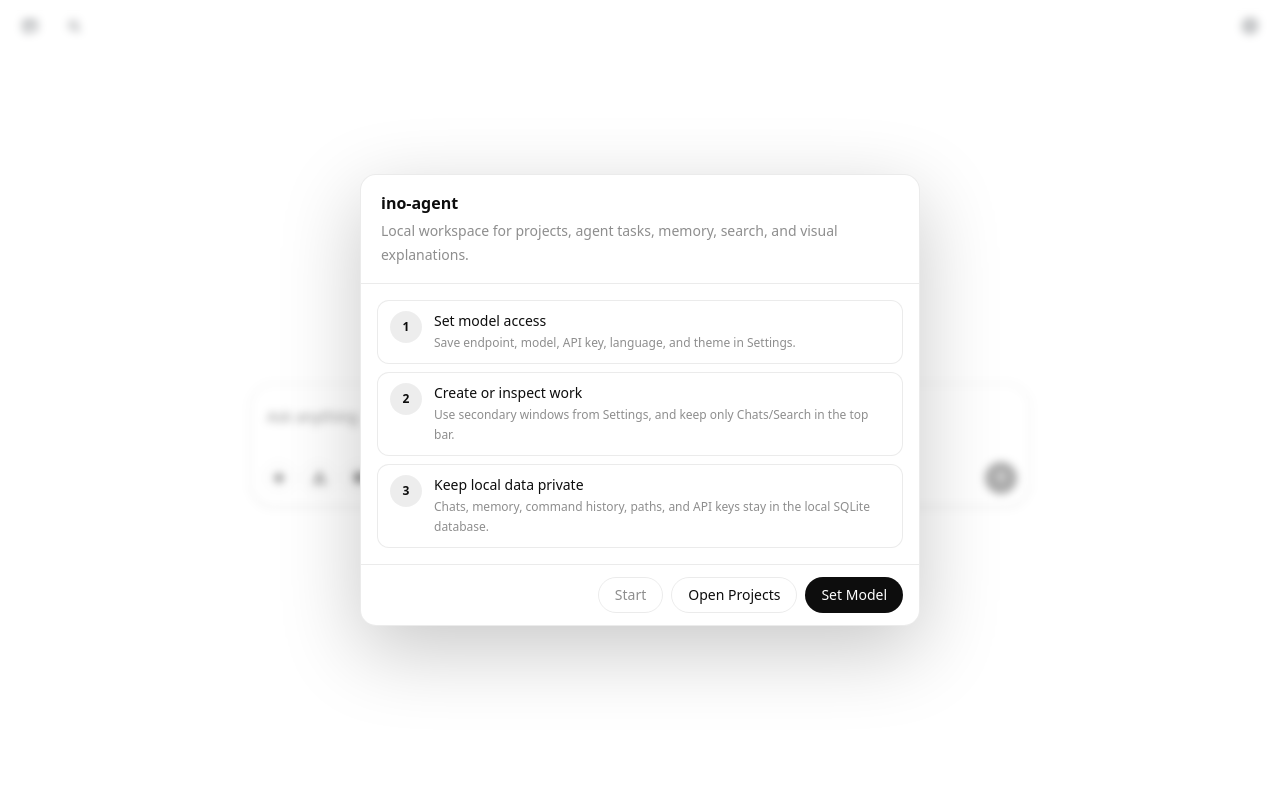
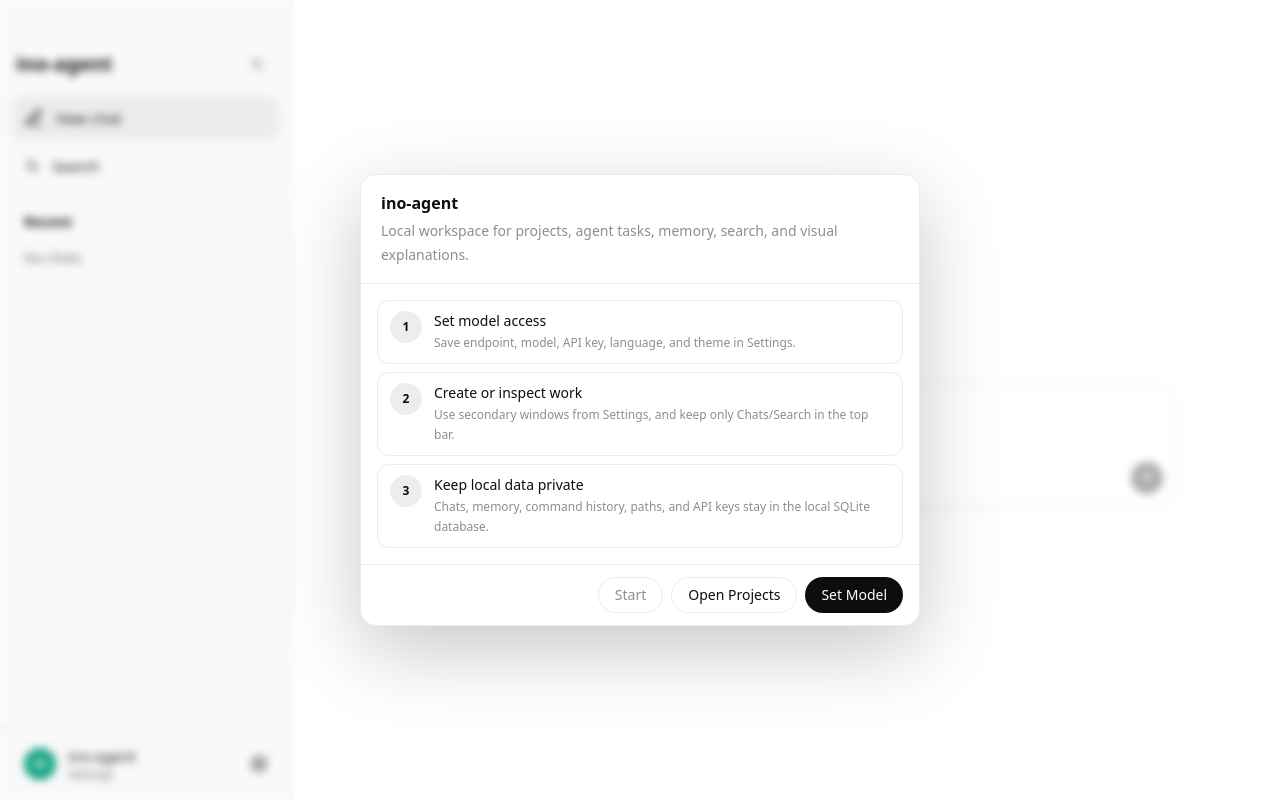
Before and after one commit to alimak4v/ino_agent, a React (Vite) app: page / in a window 1280 px wide. Built offline with nearby package versions, Linux system fonts and the light colour scheme.

Commit message:
Add ChatGPT-style main sidebar

```diff
--- a/src/App.tsx
+++ b/src/App.tsx
@@ -582,6 +582,15 @@ export default function App() {
     }
   }, [askText, loadCanvas]);
 
+  const handleNewChat = useCallback(() => {
+    setActiveAuxPanel(null);
+    setChatHomeVisible(true);
+    setTreeVisible(false);
+    setTargetMessageId("");
+    setChatError("");
+    setMessages([]);
+  }, []);
+
   const handleSelectTree = useCallback(
     async (treeId: string) => {
       const tree = trees.find((item) => item.id === treeId);
@@ -1190,22 +1199,31 @@ export default function App() {
   );
 
   return (
-    <main className="no-drag relative flex h-screen flex-col overflow-hidden bg-[color:var(--app-bg)] text-[color:var(--text)]">
+    <main className="no-drag relative flex h-screen overflow-hidden bg-[color:var(--app-bg)] text-[color:var(--text)]">
       <div className="drag-region absolute left-0 right-0 top-0 z-20 h-2" />
+      <MainSidebar
+        trees={trees}
+        activeTreeId={activeTreeId}
+        language={language}
+        onNewChat={handleNewChat}
+        onSelectTree={handleSelectTree}
+        onOpenSearch={() => void openAuxPanelWindow("search")}
+        onOpenSettings={() => void openAuxPanelWindow("settings")}
+      />
+      <div className="flex min-w-0 flex-1 flex-col overflow-hidden">
         <header
           className={`no-drag relative z-40 flex h-12 shrink-0 items-center bg-[color:var(--app-bg)] px-3 ${
             chatHomeVisible ? "" : "border-b border-[color:var(--border)]"
           }`}
         >
           <div
-          className={`absolute left-3 top-2 flex min-w-0 items-center justify-start gap-2 ${
+            className={`absolute left-3 top-2 flex min-w-0 items-center justify-start gap-2 md:hidden ${
               titlebarNeedsTrafficSpace ? "pl-0 sm:pl-[72px]" : "pl-0"
             }`}
           >
             {titlebarNeedsTrafficSpace && (
               <div className="drag-region mr-1 hidden h-8 w-2 shrink-0 sm:flex" />
             )}
-          <div className="relative">
             <TopBarButton
               label={uiText(language, "chats")}
               active={activeAuxPanel === "chats"}
@@ -1213,7 +1231,6 @@ export default function App() {
             >
               <ChatsIcon />
             </TopBarButton>
-          </div>
             <TopBarButton
               label={uiText(language, "search")}
               active={activeAuxPanel === "search"}
@@ -1221,6 +1238,20 @@ export default function App() {
             >
               <SearchIcon />
             </TopBarButton>
+          </div>
+          {!chatHomeVisible && (
+            <div className="pointer-events-none absolute left-1/2 top-1/2 flex max-w-[min(560px,42vw)] -translate-x-1/2 -translate-y-1/2 flex-col items-center justify-center leading-tight">
+              <div className="max-w-full truncate text-sm font-semibold text-[color:var(--text)]">
+                {titlebarTitle}
+              </div>
+              {titlebarSubtitle && (
+                <div className="mt-0.5 max-w-full truncate text-[11px] text-[color:var(--muted)]">
+                  {titlebarSubtitle}
+                </div>
+              )}
+            </div>
+          )}
+          <div className="absolute right-3 top-2 flex min-w-0 items-center justify-end gap-2">
             {!chatHomeVisible && (
               <TopBarButton
                 label={treeVisible ? uiText(language, "focus") : uiText(language, "tree")}
@@ -1238,20 +1269,7 @@ export default function App() {
                 <PanelIcon />
               </TopBarButton>
             )}
-        </div>
-        {!chatHomeVisible && (
-          <div className="pointer-events-none absolute left-1/2 top-1/2 flex max-w-[min(560px,42vw)] -translate-x-1/2 -translate-y-1/2 flex-col items-center justify-center leading-tight">
-            <div className="max-w-full truncate text-sm font-semibold text-[color:var(--text)]">
-              {titlebarTitle}
-            </div>
-            {titlebarSubtitle && (
-              <div className="mt-0.5 max-w-full truncate text-[11px] text-[color:var(--muted)]">
-                {titlebarSubtitle}
-              </div>
-            )}
-          </div>
-        )}
-        <div className="absolute right-3 top-2 flex min-w-0 items-center justify-end gap-2">
+            <div className="md:hidden">
               <TopBarButton
                 label={uiText(language, "settings")}
                 active={activeAuxPanel === "settings"}
@@ -1260,6 +1278,7 @@ export default function App() {
               >
                 <SettingsIcon />
               </TopBarButton>
+            </div>
           </div>
         </header>
         <div className="min-h-0 flex flex-1 flex-col overflow-hidden md:flex-row">
@@ -1335,6 +1354,7 @@ export default function App() {
               onOpenTarget={handleOpenTarget}
             />
           </Suspense>
+        </div>
       </div>
       {onboardingOpen && (
         <OnboardingPanel
@@ -1778,6 +1798,110 @@ function TopBarButton({
   );
 }
 
+function MainSidebar({
+  trees,
+  activeTreeId,
+  language,
+  onNewChat,
+  onSelectTree,
+  onOpenSearch,
+  onOpenSettings,
+}: {
+  trees: TreeSummary[];
+  activeTreeId: string | null;
+  language: InterfaceLanguage;
+  onNewChat: () => void;
+  onSelectTree: (treeId: string) => void;
+  onOpenSearch: () => void;
+  onOpenSettings: () => void;
+}) {
+  const orderedTrees = [...trees].sort((a, b) => b.updated_at - a.updated_at);
+
+  return (
+    <aside className="no-drag hidden h-screen w-[292px] shrink-0 flex-col border-r border-[#e5e5e5] bg-[#f9f9f9] text-[#171717] md:flex">
+      <div className="drag-region h-10 shrink-0" />
+      <div className="flex h-12 shrink-0 items-center justify-between px-4">
+        <div className="truncate text-xl font-semibold tracking-normal">ino-agent</div>
+        <button
+          type="button"
+          onClick={onOpenSearch}
+          aria-label={uiText(language, "search")}
+          title={uiText(language, "search")}
+          className="inline-flex h-9 w-9 shrink-0 items-center justify-center rounded-lg text-[#5f6368] transition-colors hover:bg-[#ececec] hover:text-[#202123] focus-visible:bg-[#ececec] focus-visible:outline-none"
+        >
+          <SearchIcon />
+        </button>
+      </div>
+      <nav className="shrink-0 space-y-1 px-3 py-2">
+        <button
+          type="button"
+          onClick={onNewChat}
+          className="flex h-11 w-full items-center gap-3 rounded-xl bg-[#ececec] px-3 text-left text-[15px] font-medium text-[#171717] transition-colors hover:bg-[#e7e7e7] focus-visible:bg-[#e7e7e7] focus-visible:outline-none"
+        >
+          <NewChatIcon />
+          <span className="truncate">{uiText(language, "newChat")}</span>
+        </button>
+        <button
+          type="button"
+          onClick={onOpenSearch}
+          className="flex h-11 w-full items-center gap-3 rounded-xl px-3 text-left text-[15px] text-[#171717] transition-colors hover:bg-[#ececec] focus-visible:bg-[#ececec] focus-visible:outline-none"
+        >
+          <SearchIcon />
+          <span className="truncate">{uiText(language, "search")}</span>
+        </button>
+      </nav>
+      <div className="min-h-0 flex-1 overflow-y-auto px-3 py-4">
+        <div className="mb-2 px-3 text-sm font-semibold text-[#171717]">
+          {uiText(language, "recent")}
+        </div>
+        {orderedTrees.length === 0 ? (
+          <div className="px-3 py-2 text-sm text-[#6b6b6b]">{uiText(language, "noChats")}</div>
+        ) : (
+          <div className="space-y-0.5">
+            {orderedTrees.map((tree) => {
+              const active = tree.id === activeTreeId;
+              return (
+                <button
+                  key={tree.id}
+                  type="button"
+                  onClick={() => onSelectTree(tree.id)}
+                  className={`flex h-10 w-full min-w-0 items-center rounded-xl px-3 text-left text-[15px] transition-colors focus-visible:outline-none ${
+                    active
+                      ? "bg-[#ececec] text-[#171717]"
+                      : "text-[#171717] hover:bg-[#ececec] focus-visible:bg-[#ececec]"
+                  }`}
+                >
+                  <span className="truncate">{tree.title}</span>
+                </button>
+              );
+            })}
+          </div>
+        )}
+      </div>
+      <div className="shrink-0 border-t border-[#e5e5e5] p-3">
+        <button
+          type="button"
+          onClick={onOpenSettings}
+          className="flex h-12 w-full items-center gap-3 rounded-xl px-3 text-left transition-colors hover:bg-[#ececec] focus-visible:bg-[#ececec] focus-visible:outline-none"
+        >
+          <span className="flex h-8 w-8 shrink-0 items-center justify-center rounded-full bg-[#10a37f] text-xs font-semibold text-white">
+            IA
+          </span>
+          <span className="min-w-0 flex-1">
+            <span className="block truncate text-[15px] font-medium text-[#171717]">
+              ino-agent
+            </span>
+            <span className="block truncate text-xs text-[#6b6b6b]">
+              {uiText(language, "settings")}
+            </span>
+          </span>
+          <SettingsIcon />
+        </button>
+      </div>
+    </aside>
+  );
+}
+
 function titleFromPrompt(content: string, language: InterfaceLanguage) {
   const firstLine =
     content
@@ -2234,6 +2358,24 @@ function ChatsIcon() {
   );
 }
 
+function NewChatIcon() {
+  return (
+    <svg
+      aria-hidden="true"
+      className="h-5 w-5 shrink-0"
+      fill="none"
+      stroke="currentColor"
+      strokeLinecap="round"
+      strokeLinejoin="round"
+      strokeWidth="2"
+      viewBox="0 0 24 24"
+    >
+      <path d="M12 20h9" />
+      <path d="M16.5 3.5a2.1 2.1 0 0 1 3 3L7 19l-4 1 1-4Z" />
+    </svg>
+  );
+}
+
 function ProjectIcon() {
   return (
     <svg
--- a/src/lib/i18n.ts
+++ b/src/lib/i18n.ts
@@ -87,6 +87,7 @@ type TranslationKey =
   | "onboardingPrivacyTitle"
   | "onboardingPrivacyText"
   | "newChat"
+  | "recent"
   | "latestFirst"
   | "noChats"
   | "messages";
@@ -165,6 +166,7 @@ const STRINGS: Record<InterfaceLanguage, Record<TranslationKey, string>> = {
     onboardingPrivacyTitle: "Keep local data private",
     onboardingPrivacyText: "Chats, memory, command history, paths, and API keys stay in the local SQLite database.",
     newChat: "New chat",
+    recent: "Recent",
     latestFirst: "Latest first",
     noChats: "No chats",
     messages: "messages",
@@ -242,6 +244,7 @@ const STRINGS: Record<InterfaceLanguage, Record<TranslationKey, string>> = {
     onboardingPrivacyTitle: "Храните данные локально",
     onboardingPrivacyText: "Чаты, память, история команд, пути и API-ключи остаются в локальной SQLite-базе.",
     newChat: "Новый чат",
+    recent: "Недавние",
     latestFirst: "Сначала новые",
     noChats: "Чатов нет",
     messages: "сообщений",
@@ -319,6 +322,7 @@ const STRINGS: Record<InterfaceLanguage, Record<TranslationKey, string>> = {
     onboardingPrivacyTitle: "Mantén los datos locales",
     onboardingPrivacyText: "Chats, memoria, historial de comandos, rutas y claves API quedan en la base SQLite local.",
     newChat: "Nuevo chat",
+    recent: "Recientes",
     latestFirst: "Más recientes primero",
     noChats: "Sin chats",
     messages: "mensajes",
@@ -396,6 +400,7 @@ const STRINGS: Record<InterfaceLanguage, Record<TranslationKey, string>> = {
     onboardingPrivacyTitle: "Захоўвайце даныя лакальна",
     onboardingPrivacyText: "Чаты, памяць, гісторыя каманд, шляхі і API-ключы застаюцца ў лакальнай SQLite-базе.",
     newChat: "Новы чат",
+    recent: "Нядаўнія",
     latestFirst: "Спачатку новыя",
     noChats: "Чатаў няма",
     messages: "паведамленняў",
```
Lines whose indentation alone changed are shown as unchanged.
